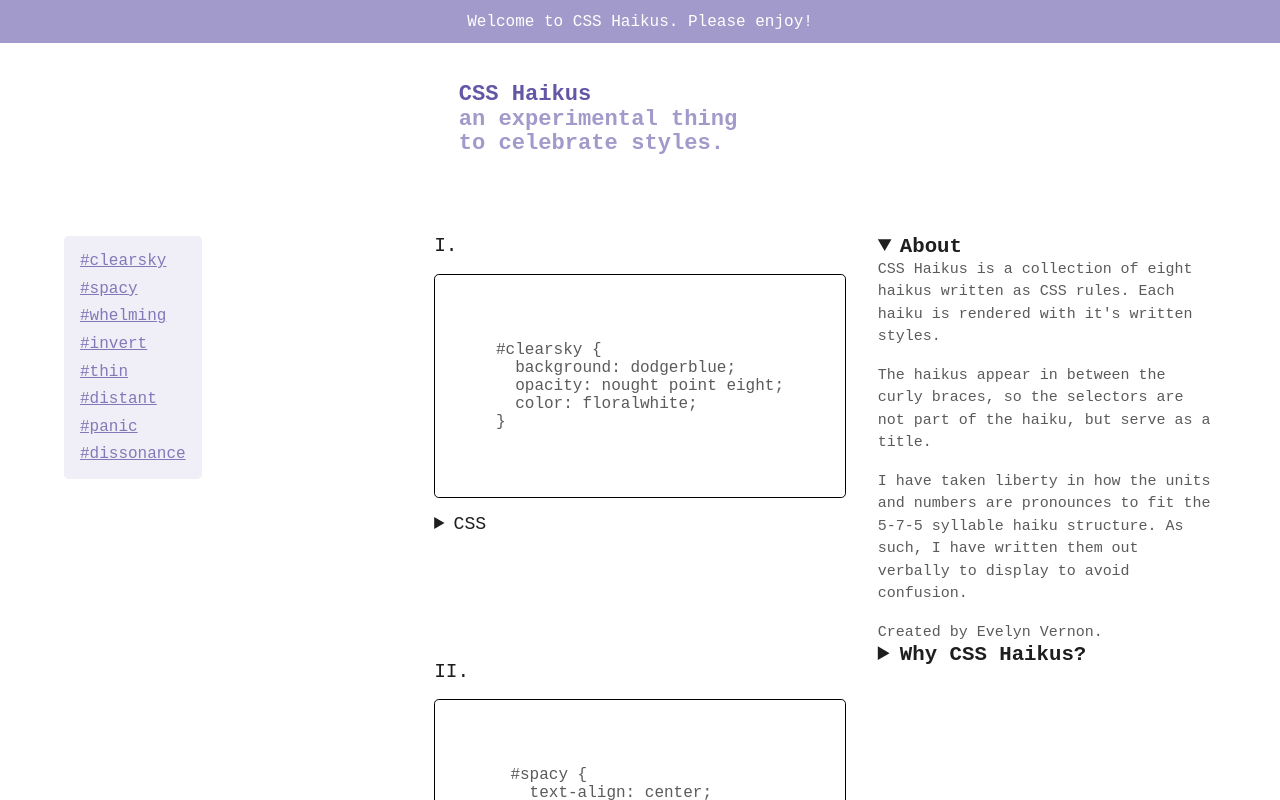
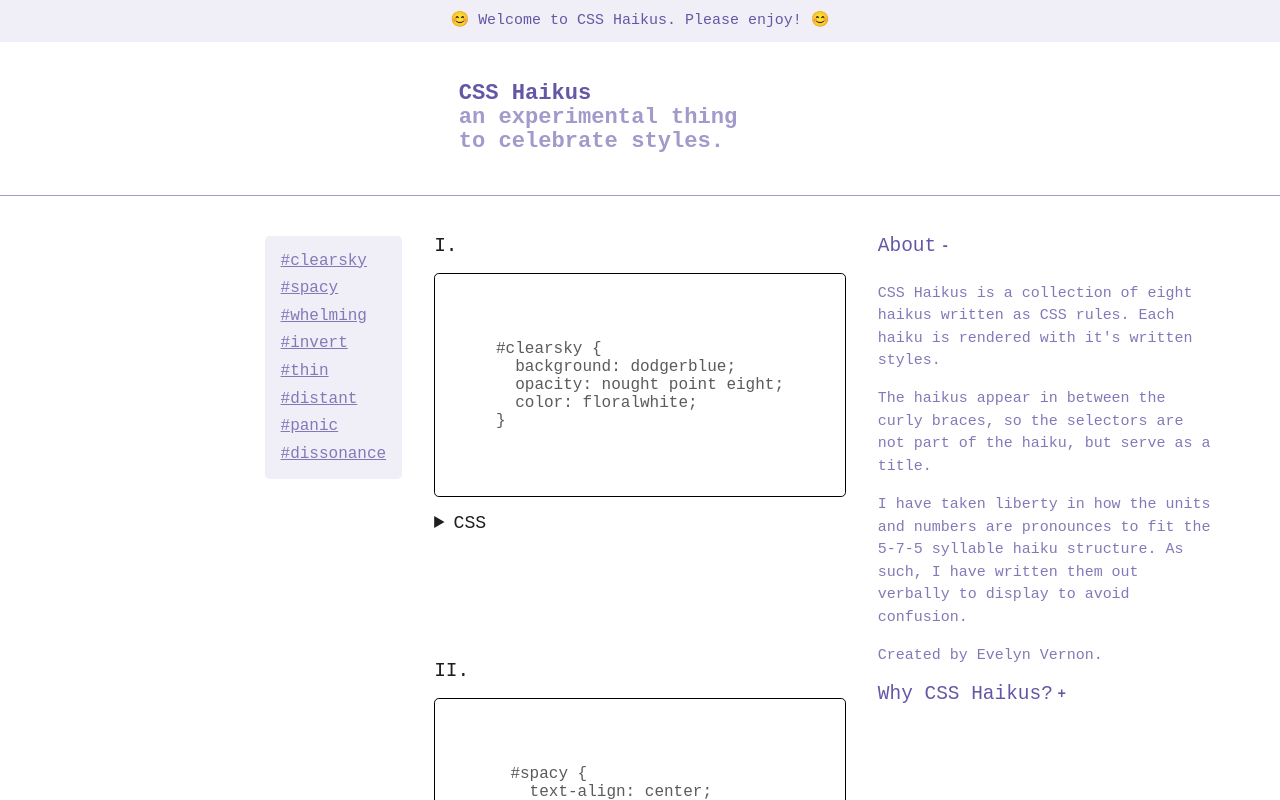
Before and after one commit to vernonian/css-haikus, a SvelteKit app: page / in a window 1280 px wide. Both pictures are taken after a click on the heading "About". Shown: the top 800 px of the page. Built offline with nearby package versions, Linux system fonts and the light colour scheme.

Commit message:
Layout work, additional components for content

```diff
--- /dev/null
+++ b/src/lib/components/About.svelte
@@ -0,0 +1,18 @@
+<script lang="ts">
+  import DetailsToggle from "./DetailsToggle.svelte";
+</script>
+
+<div>
+  <DetailsToggle title="About">
+    <p>CSS Haikus is a collection of eight haikus written as CSS rules. Each haiku is rendered with it's written styles.</p>
+    <p>The haikus appear in between the curly braces, so the selectors are not part of the haiku, but serve as a title.</p>
+    <p>I have taken liberty in how the units and numbers are pronounces to fit the 5-7-5 syllable haiku structure. As such, I have written them out verbally to display to avoid confusion.</p>
+    <p>Created by Evelyn Vernon.</p>
+  </DetailsToggle>
+
+  <DetailsToggle title="Why CSS Haikus?">
+    <p>I got into haikus one summer and thought it might be fun to write haikus in css and see what sort of styles are possible with that limitation.</p>
+    <p>The substance of the idea grew on me and I tried to incorporate a distinct theme in each haiku I wrote. As a collection, they form a narrative of around the dissociation, anxiety, and depression that I have faced as a fact of being alive.</p>
+    <p>Each haiku's visual effect aims to be a little vignette of feeling associated with such emotional turmoil and confusion, while the written CSS is practically meaningless in terms of being written in English. This further resonates the confusion I've felt when trying to understand and express my own emotions.</p>
+  </DetailsToggle>
+</div>
--- /dev/null
+++ b/src/lib/components/DetailsToggle.svelte
@@ -0,0 +1,44 @@
+<script lang="ts">
+
+  export let title: String;
+
+
+</script>
+
+
+<details class="details-toggle f-col">
+  <summary class="heading-4 f-row f-c-s gap-xs">{title}</summary>
+  <div class="f-col body-2">
+    <slot></slot>
+  </div>
+</details>
+
+<style>
+  .details-toggle {
+    color: var(--primary-4);
+    margin-bottom: var(--m);
+  }
+
+  .details-toggle > div {
+    margin-top: var(--s);
+  }
+
+  .details-toggle summary {
+    position: relative;
+    width: 100%;
+    cursor: pointer;
+    color: var(--primary-5);
+  }
+
+  .details-toggle summary::after {
+    content: "+";
+    color: inherit;
+    font-weight: 600;
+    font-size: 0.878rem;
+  }
+
+  .details-toggle[open] summary::after {
+    content: '-';
+    color: inherit;
+  }
+</style>
--- a/src/lib/components/HaikuNavigation.svelte
+++ b/src/lib/components/HaikuNavigation.svelte
@@ -14,10 +14,13 @@
   nav {
     padding: var(--m);
     border-radius: var(--xs);
-    width: fit-content;
+    width: 100%;
   }
-  ol {
-    list-style: none;
+
+  @media screen and (min-width: 768px) {
+    nav {
+      width: fit-content;
+    }
   }
 
   .nav-link {
--- a/src/lib/components/Header.svelte
+++ b/src/lib/components/Header.svelte
@@ -3,17 +3,17 @@
 </script>
 
 <header>
-  <section class="banner bg-primary-3"><p class="body-1 white text-center">Welcome to CSS Haikus. Please enjoy!</p></section>
+  <section class="banner bg-primary-0"><p class="body-2 primary-5 text-center">😊 Welcome to CSS Haikus. Please enjoy! 😊</p></section>
   <section class="section-wrap">
     <div class="g-col-3">
       <div>
         <!-- CSS Haiku -->
       </div>
-      <div>
+      <div class="title-wrap">
         <h1 class="heading-2 f-col gap-zero">
-          <span>CSS Haikus</span>
-          <span>an experimental thing</span>
-          <span>to celebrate styles.</span>
+          <span class="primary-5">CSS Haikus</span>
+          <span class="primary-3">an experimental thing</span>
+          <span class="primary-3">to celebrate styles.</span>
         </h1>
       </div>
       <div>
@@ -24,15 +24,7 @@
 </header>
 
 <style>
-  .banner {
-    padding: var(--s) var(--m);
-  }
+  .banner { padding: var(--s) var(--m); }
 
-  h1 {
-    color: var(--primary-3);
-  }
-
-  h1 :first-child {
-    color: var(--primary-5);
-  }
+  .section-wrap { border-bottom: solid var(--primary-3) 1px;}
 </style>
--- a/src/routes/+page.svelte
+++ b/src/routes/+page.svelte
@@ -1,8 +1,9 @@
 <script lang="ts">
   import Header from '$lib/components/Header.svelte';
   import HaikuNavigation from '$lib/components/HaikuNavigation.svelte';
-import CSSHaiku from "$lib/components/CSSHaiku.svelte";
-import haikus from '$lib/data/haikus';
+  import CSSHaiku from "$lib/components/CSSHaiku.svelte";
+  import haikus from '$lib/data/haikus';
+  import About from '$lib/components/About.svelte';
 
 
 </script>
@@ -10,8 +11,10 @@ import haikus from '$lib/data/haikus';
 <main class="section-wrap">
   <section class="content-wrap main-grid">
     <!-- Left -->
-    <section>
-      <HaikuNavigation/>
+    <section class="f-col f-e-s">
+      <div class="sticky">
+        <HaikuNavigation/>
+      </div>
     </section>
 
     <!-- Middle -->
@@ -33,23 +36,9 @@ import haikus from '$lib/data/haikus';
 
     <!-- Right  -->
     <section>
-      <details>
-        <summary class="heading-3">About</summary>
-        <div class="f-col body-2">
-          <p>CSS Haikus is a collection of eight haikus written as CSS rules. Each haiku is rendered with it's written styles.</p>
-          <p>The haikus appear in between the curly braces, so the selectors are not part of the haiku, but serve as a title.</p>
-          <p>I have taken liberty in how the units and numbers are pronounces to fit the 5-7-5 syllable haiku structure. As such, I have written them out verbally to display to avoid confusion.</p>
-          <p>Created by Evelyn Vernon.</p>
-        </div>
-      </details>
-      <details>
-        <summary class="heading-3">Why CSS Haikus?</summary>
-        <div class="f-col body-2">
-          <p>I got into haikus one summer and thought it might be fun to write haikus in css and see what sort of styles are possible with that limitation.</p>
-          <p>The substance of the idea grew on me and I tried to incorporate a distinct theme in each haiku I wrote. As a collection, they form a narrative of around the dissociation, anxiety, and depression that I have faced as a fact of being alive.</p>
-          <p>Each haiku's visual effect aims to be a little vignette of feeling associated with such emotional turmoil and confusion, while the written CSS is practically meaningless in terms of being written in English. This further resonates the confusion I've felt when trying to understand and express my own emotions.</p>
-        </div>
-      </details>
+      <div class="sticky">
+        <About/>
+      </div>
     </section>
 </main>
 
@@ -67,4 +56,17 @@ import haikus from '$lib/data/haikus';
       grid-template-columns: 1fr 1fr 1fr;
     }
   }
+
+  .sticky {
+    width: 100%;
+    position: relative;
+  }
+
+  @media screen and (min-width: 768px) {
+    .sticky {
+      width: fit-content;
+      position: sticky;
+      top: var(--l);
+    }
+  }
 </style>
```
